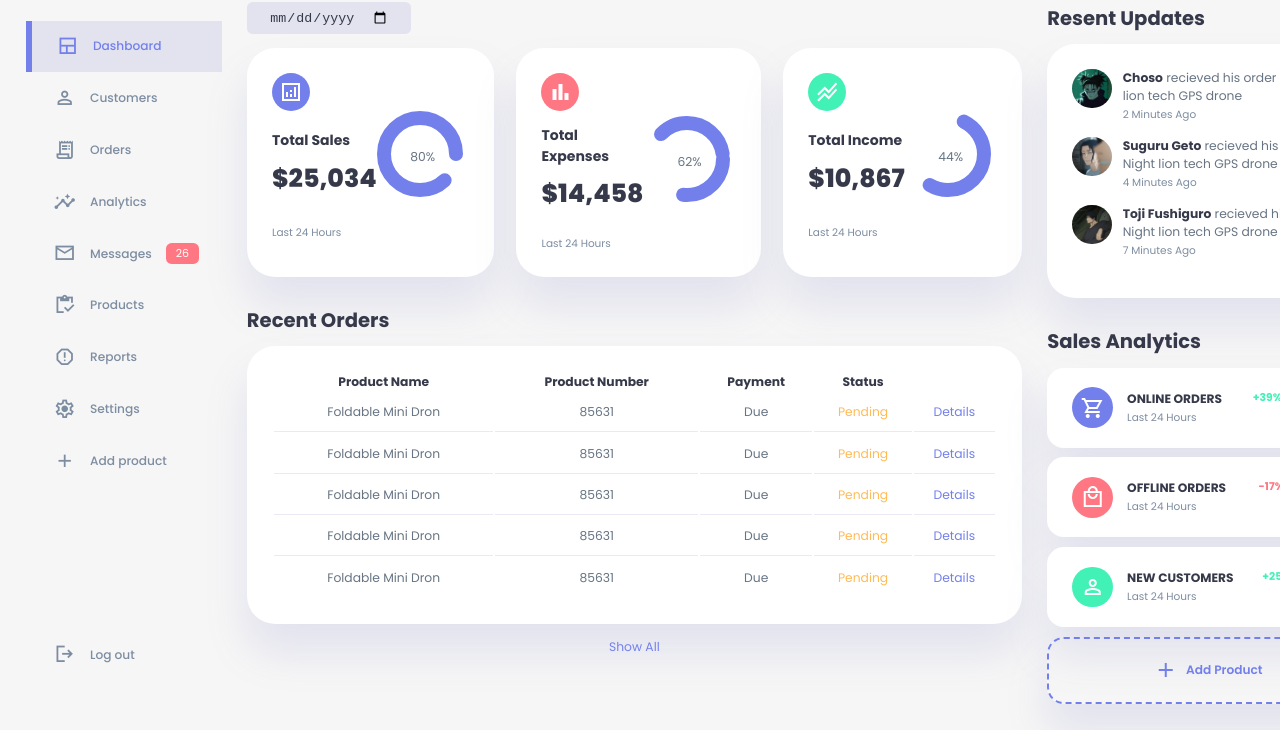
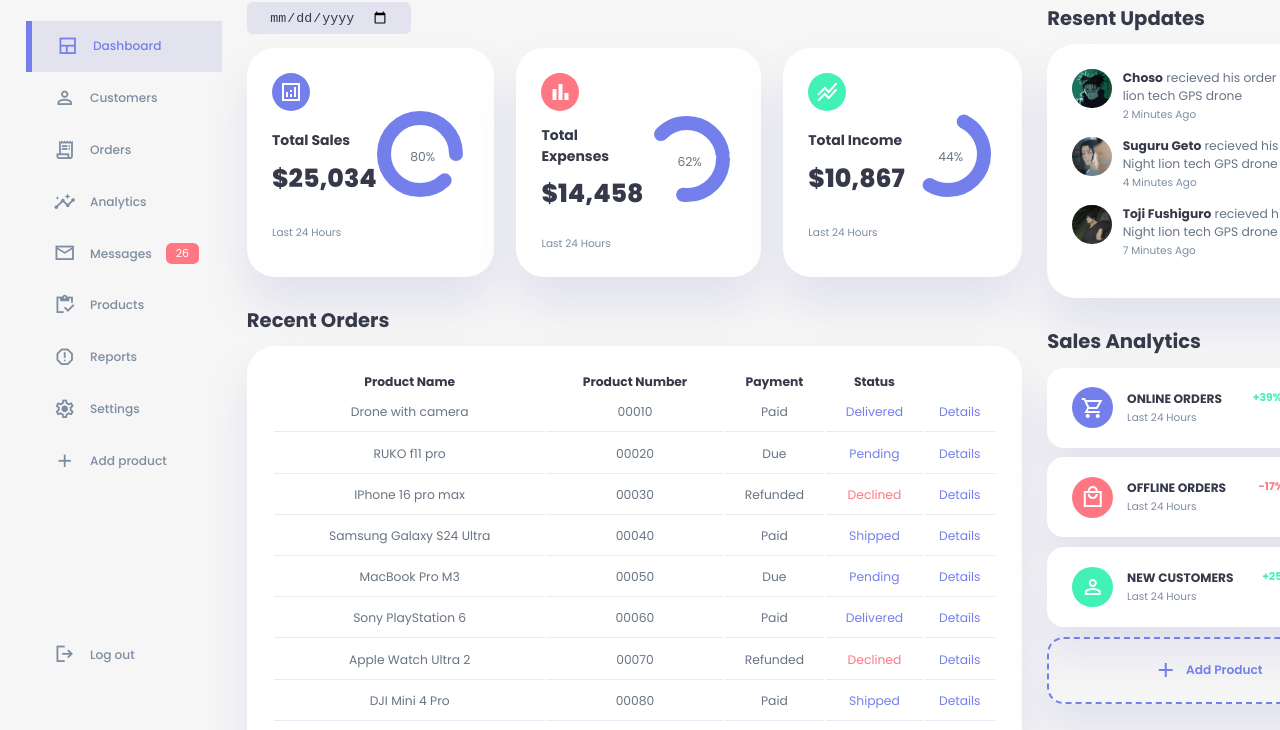
Before and after one commit to Sa6yx/.FN_WP_v1, a plain HTML site: page index.html in a window 1280 px wide. Shown: the part 70-800 px from the top of the page. Drawn offline with nearby package versions, Linux system fonts and the light colour scheme.

Commit message:
1-FCP/ added theme changer/ orders

```diff
--- a/index.html
+++ b/index.html
@@ -153,41 +153,13 @@
                         </tr>
                     </thead>
                     <tbody>
-                        <tr>
+                        <!--<tr>
                             <td>Foldable Mini Dron</td>
                             <td>85631</td>
                             <td>Due</td>
                             <td class="warning">Pending</td>
                             <td class="primary">Details</td>
-                        </tr>
-                        <tr>
-                            <td>Foldable Mini Dron</td>
-                            <td>85631</td>
-                            <td>Due</td>
-                            <td class="warning">Pending</td>
-                            <td class="primary">Details</td>
-                        </tr>
-                        <tr>
-                            <td>Foldable Mini Dron</td>
-                            <td>85631</td>
-                            <td>Due</td>
-                            <td class="warning">Pending</td>
-                            <td class="primary">Details</td>
-                        </tr>
-                        <tr>
-                            <td>Foldable Mini Dron</td>
-                            <td>85631</td>
-                            <td>Due</td>
-                            <td class="warning">Pending</td>
-                            <td class="primary">Details</td>
-                        </tr>
-                        <tr>
-                            <td>Foldable Mini Dron</td>
-                            <td>85631</td>
-                            <td>Due</td>
-                            <td class="warning">Pending</td>
-                            <td class="primary">Details</td>
-                        </tr>
+                        </tr>-->
                     </tbody>
                 </table>
                 <a href="#">Show All</a>
@@ -298,6 +270,7 @@
             </div>
         </div>
     </div>
+    <script src="/orders.js"></script>
     <script src="/index.js"></script>
 </body>
 </html>
--- a/index.js
+++ b/index.js
@@ -2,9 +2,37 @@ const sideMenu = document.querySelector("aside");
 const menuBtn = document.querySelector("#menu-btn")
 const closeBtn = document.querySelector("#close-btn")
 
+const themeToggler = document.querySelector(".theme-toggler")
+
+//show sidebar
 menuBtn.addEventListener('click', () => {
     sideMenu.style.display = 'block';
 })
+
+//close sidebar
 closeBtn.addEventListener('click', () => {
     sideMenu.style.display = 'none';
 })
+
+//change theme
+themeToggler.addEventListener('click', () => {
+    document.body.classList.toggle('dark-theme-variables');
+
+    themeToggler.querySelector('i:nth-child(1)').classList.toggle('active');
+    themeToggler.querySelector('i:nth-child(2)').classList.toggle('active');
+})
+
+//fill orders in table
+Orders.forEach(order => {
+    const tr = document.createElement('tr');
+    const trContent = `
+                        <td>${order.productName}</td>
+                        <td>${order.productNumber}</td>
+                        <td>${order.paymentStatus}</td>
+                        <td class="${order.shipping === 'Declined'? 'danger': order.shipping === 'pending'? 'warning': 'primary'}">${order.shipping}</td>
+                        <td class="primary">Details</td>
+                        `
+
+    tr.innerHTML = trContent;
+    document.querySelector('table tbody').appendChild(tr);
+});
--- /dev/null
+++ b/orders.js
@@ -0,0 +1,81 @@
+const Orders = [
+    {
+        productName: 'Drone with camera',
+        productNumber: '00010',
+        paymentStatus: 'Paid',
+        shipping: 'Delivered'
+    },
+    {
+        productName: 'RUKO f11 pro',
+        productNumber: '00020',
+        paymentStatus: 'Due',
+        shipping: 'Pending'
+    },
+    {
+        productName: 'IPhone 16 pro max',
+        productNumber: '00030',
+        paymentStatus: 'Refunded',
+        shipping: 'Declined'
+    },
+    {
+        productName: 'Samsung Galaxy S24 Ultra',
+        productNumber: '00040',
+        paymentStatus: 'Paid',
+        shipping: 'Shipped'
+    },
+    {
+        productName: 'MacBook Pro M3',
+        productNumber: '00050',
+        paymentStatus: 'Due',
+        shipping: 'Pending'
+    },
+    {
+        productName: 'Sony PlayStation 6',
+        productNumber: '00060',
+        paymentStatus: 'Paid',
+        shipping: 'Delivered'
+    },
+    {
+        productName: 'Apple Watch Ultra 2',
+        productNumber: '00070',
+        paymentStatus: 'Refunded',
+        shipping: 'Declined'
+    },
+    {
+        productName: 'DJI Mini 4 Pro',
+        productNumber: '00080',
+        paymentStatus: 'Paid',
+        shipping: 'Shipped'
+    },
+    {
+        productName: 'Nikon Z9 Camera',
+        productNumber: '00090',
+        paymentStatus: 'Due',
+        shipping: 'Pending'
+    },
+    {
+        productName: 'ASUS ROG Strix RTX 5090',
+        productNumber: '00100',
+        paymentStatus: 'Paid',
+        shipping: 'Delivered'
+    },
+    {
+        productName: 'Xbox Series X Pro',
+        productNumber: '00110',
+        paymentStatus: 'Refunded',
+        shipping: 'Declined'
+    },
+    {
+        productName: 'Tesla Model 3 Key Fob',
+        productNumber: '00120',
+        paymentStatus: 'Due',
+        shipping: 'Pending'
+    },
+    {
+        productName: 'Bose QuietComfort Ultra',
+        productNumber: '00130',
+        paymentStatus: 'Paid',
+        shipping: 'Shipped'
+    }
+
+]
--- a/style.css
+++ b/style.css
@@ -66,6 +66,15 @@
      --padding-1: 1.2rem;
 
      --box-shadow: 0 2rem 3rem var(--color-light)
+ }
+ /*------------- DARK THEME VARIABLES -------------*/
+ .dark-theme-variables {
+     --color-background:#181a1e;
+     --color-white:#202528;
+     --color-dark:#edeffd;
+     --color-dark-variant:#a3bdcc;
+     --color-light:rgba(0, 0, 0, 0.4);
+     --box-shadow:0 2rem 3rem var(--color-light)
  }
 
  /*--------- [Main Page] -----------*/
```
